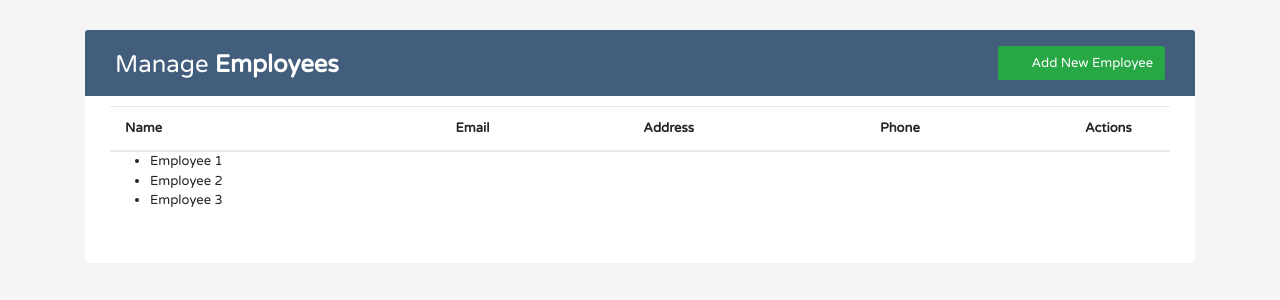
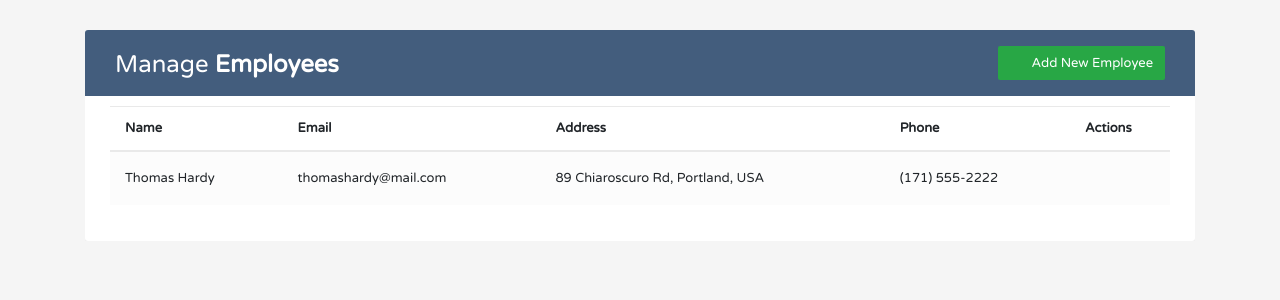
Before and after one commit to fatihcihan/manage-employee, a React (Create React App) app: page / in a window 1280 px wide. Shown: the top 300 px of the page. Built offline with nearby package versions, Linux system fonts and the light colour scheme.

Commit message:
jsx structure created with a static sample data

```diff
--- a/src/components/Employee.js
+++ b/src/components/Employee.js
@@ -1,10 +1,15 @@
 const Employee = () => {
     return (
-        <ul>
-            <li>Employee 1</li>
-            <li>Employee 2</li>
-            <li>Employee 3</li>
-        </ul>
+        <tr>
+            <td>Thomas Hardy</td>
+            <td>thomashardy@mail.com</td>
+            <td>89 Chiaroscuro Rd, Portland, USA</td>
+            <td>(171) 555-2222</td>
+            <td>
+                <a href="#editEmployeeModal" className="edit" data-toggle="modal"><i className="material-icons" data-toggle="tooltip" title="" data-original-title="Edit"></i></a>
+                <a href="#deleteEmployeeModal" className="delete" data-toggle="modal"><i className="material-icons" data-toggle="tooltip" title="" data-original-title="Delete"></i></a>
+            </td>
+        </tr>
     )
 }
 
```
